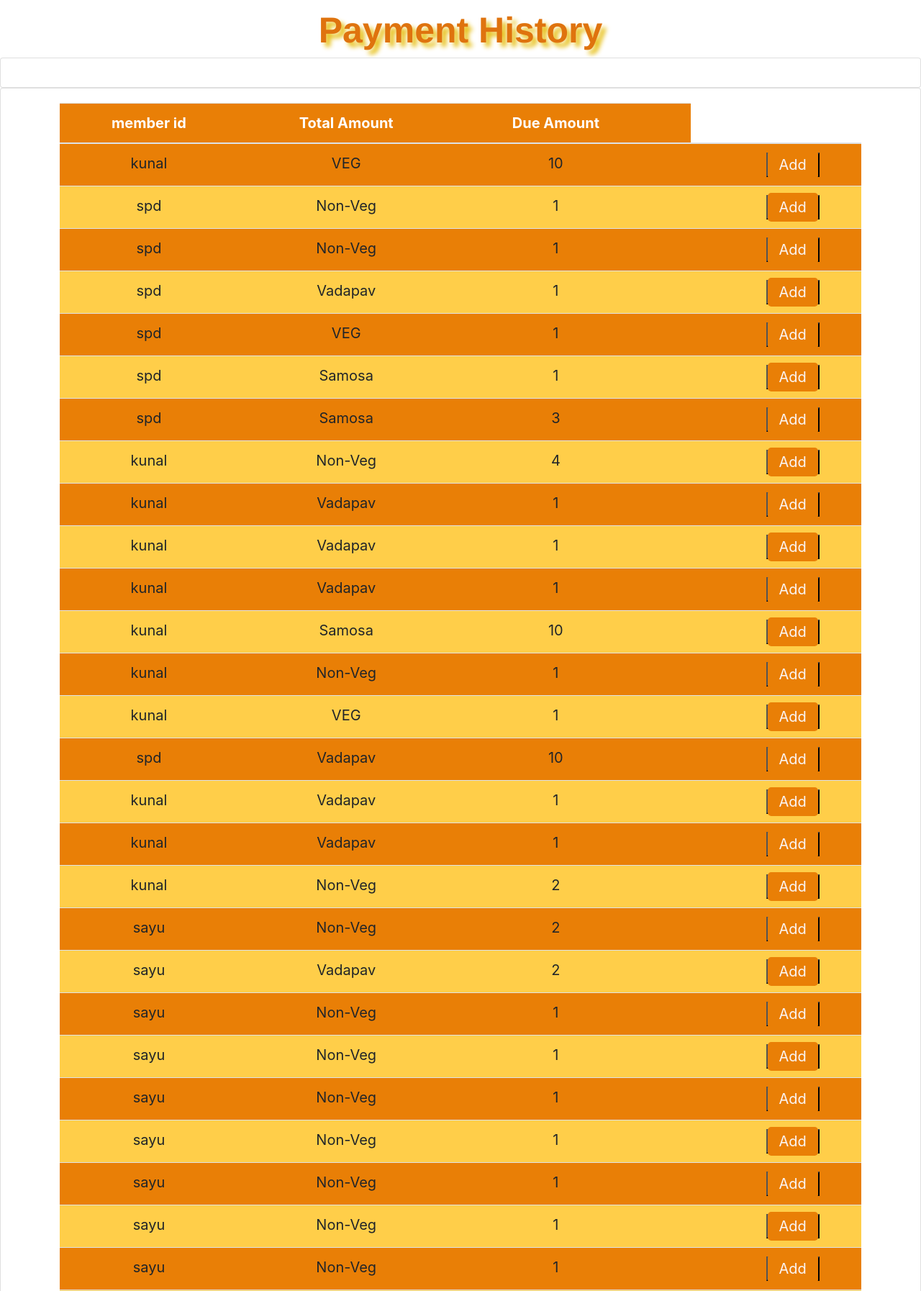
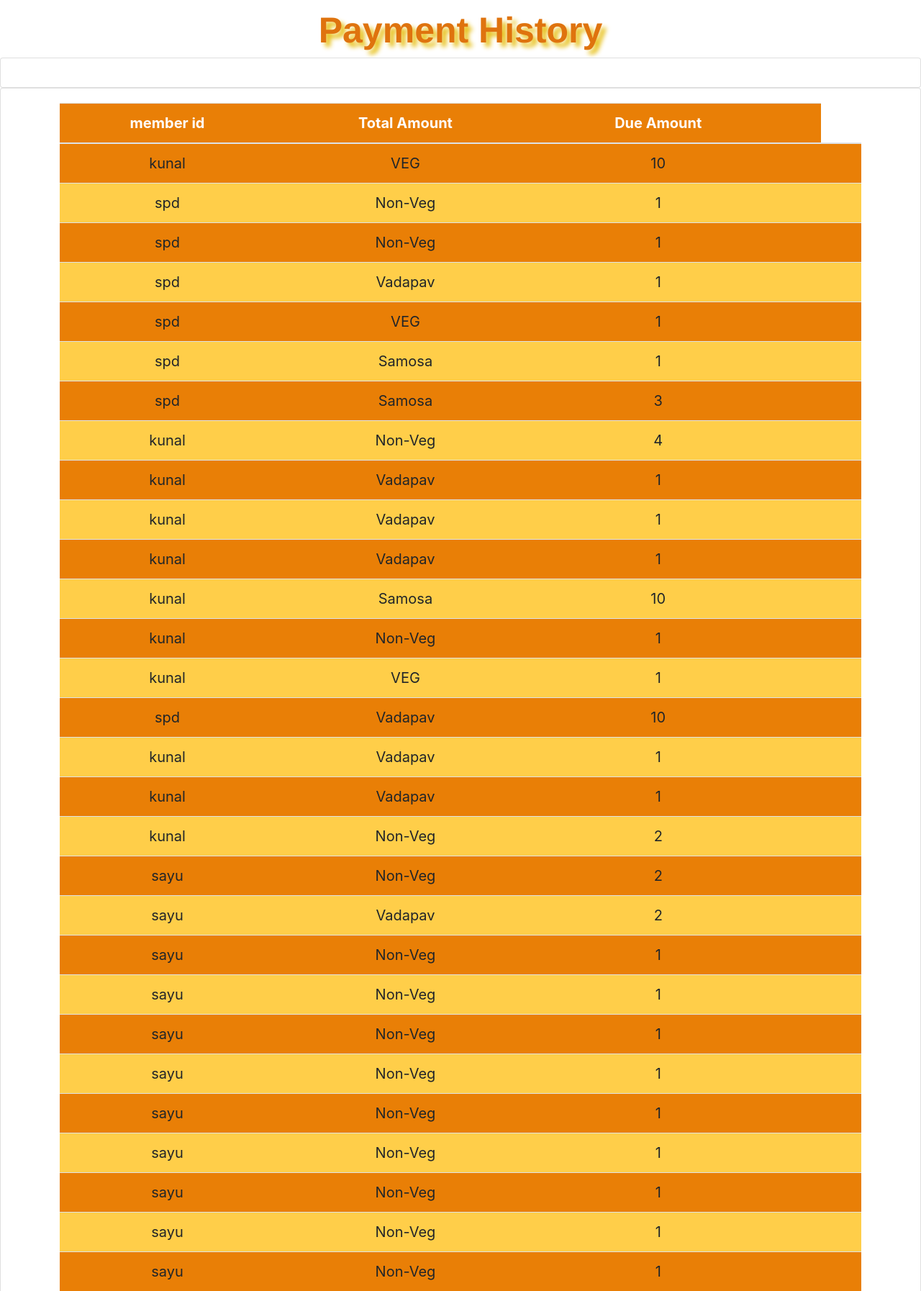
Before and after one commit to Vaishnavi610/miniproject, a Django app: page /pay_history/ in a window 1280 px wide. Shown: the part 216-2010 px from the top of the page at 72% size. Run offline with Django 3.2, Linux system fonts and the light colour scheme; a user stored in the database is signed in; data comes from the database, SQL or seed files in the repository; parts of the project's set-up code (start-up, migrations or seed data) failed here and were passed over; some libraries are stand-ins or nearby versions.

Commit message:
not big issues

```diff
--- a/owner/templates/owner/pay_history.html
+++ b/owner/templates/owner/pay_history.html
@@ -27,10 +27,7 @@
 
                         <td></td>
                         <td></td>
-                        <td><button>
-                                <a href="{% url 'add_payment' i.Member_id %}" class="navbar-link btn-lg"
-                                    style="background-color:#e97f06;color:hsl(0, 29%, 97%);">Add</a>
-                            </button>
+
 
 
 
```
